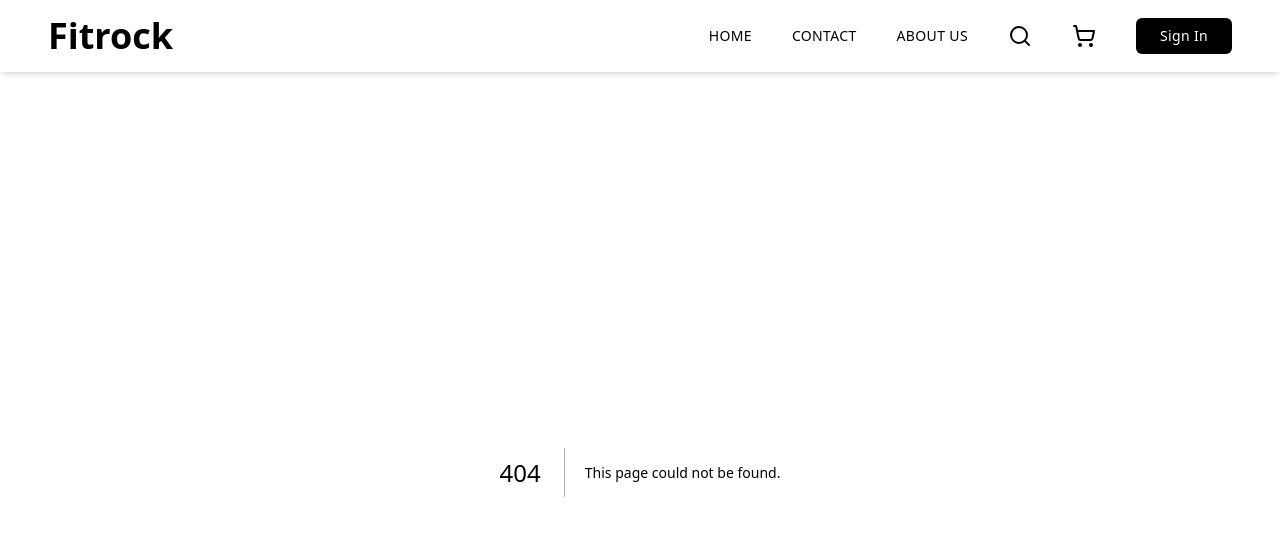
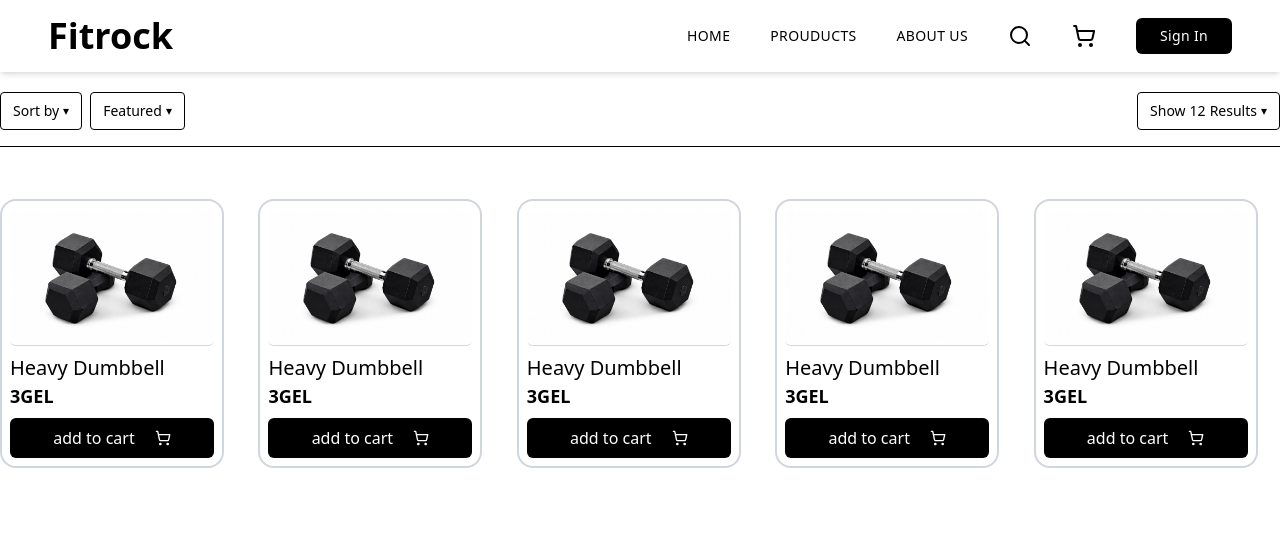
Before and after one commit to GeoLine02/fitrock, a Next.js app: page /products in a window 1280 px wide. Before the commit this address had no page. Shown: the top 536 px of the page. Built offline with nearby package versions, Linux system fonts and the light colour scheme.

Commit message:
ProductCards

```diff
--- a/app/contact-us/components/OurDetals.tsx
+++ b/app/contact-us/components/OurDetals.tsx
@@ -1,5 +1,6 @@
 import { Mail, MapPin, Phone } from "lucide-react";
 import React from "react";
+import CardImage from "@/public/Fitrock-assets/imgs/dumbbells.png";
 
 export default function OurDetals() {
   return (
--- /dev/null
+++ b/app/products/page.tsx
@@ -0,0 +1,39 @@
+import React from "react";
+import ProductCards from "./components/ProductCard";
+import ProductCard from "@/components/ProductCard";
+
+export default function ProductsPage() {
+  return (
+    <div>
+      <div className="py-5">
+        <div className="w-full flex justify-between items-center border-b pb-4 mb-8 text-sm">
+          <div className="flex items-center gap-2">
+            <div className="border rounded px-3 py-2 flex items-center gap-1 cursor-pointer">
+              Sort by
+              <span className="text-xs">▾</span>
+            </div>
+
+            <div className="border rounded px-3 py-2 flex items-center gap-1 cursor-pointer">
+              Featured
+              <span className="text-xs">▾</span>
+            </div>
+          </div>
+
+          <div className="border rounded px-3 py-2 flex items-center gap-1 cursor-pointer">
+            Show
+            <span className="font-medium">12</span>
+            Results
+            <span className="text-xs">▾</span>
+          </div>
+        </div>
+      </div>
+      <div className="grid grid-cols-1 sm:grid-cols-2 md:grid-cols-3 lg:grid-cols-4 xl:grid-cols-5 gap-2 md:gap-3">
+        <ProductCard id={1} label="Heavy Dumbbell" price={3} />
+        <ProductCard id={2} label="Heavy Dumbbell" price={3} />
+        <ProductCard id={3} label="Heavy Dumbbell" price={3} />
+        <ProductCard id={4} label="Heavy Dumbbell" price={3} />
+        <ProductCard id={5} label="Heavy Dumbbell" price={3} />
+      </div>
+    </div>
+  );
+}
--- a/components/ProductCard.tsx
+++ b/components/ProductCard.tsx
@@ -6,6 +6,7 @@ import { ShoppingCart } from "lucide-react";
 interface ProductCardProps {
   label: string;
   price: number;
+  id: number;
 }
 
 export default function ProductCard({ label, price }: ProductCardProps) {
--- a/components/header/Header.tsx
+++ b/components/header/Header.tsx
@@ -41,10 +41,10 @@ export default function Header() {
           Home
         </Link>
         <Link
-          href={"/contact"}
+          href={"/products"}
           className="cursor-pointer hover:text-gray-400 transition"
         >
-          Contact
+          Prouducts
         </Link>
         <Link
           href={"/about-us"}
```
